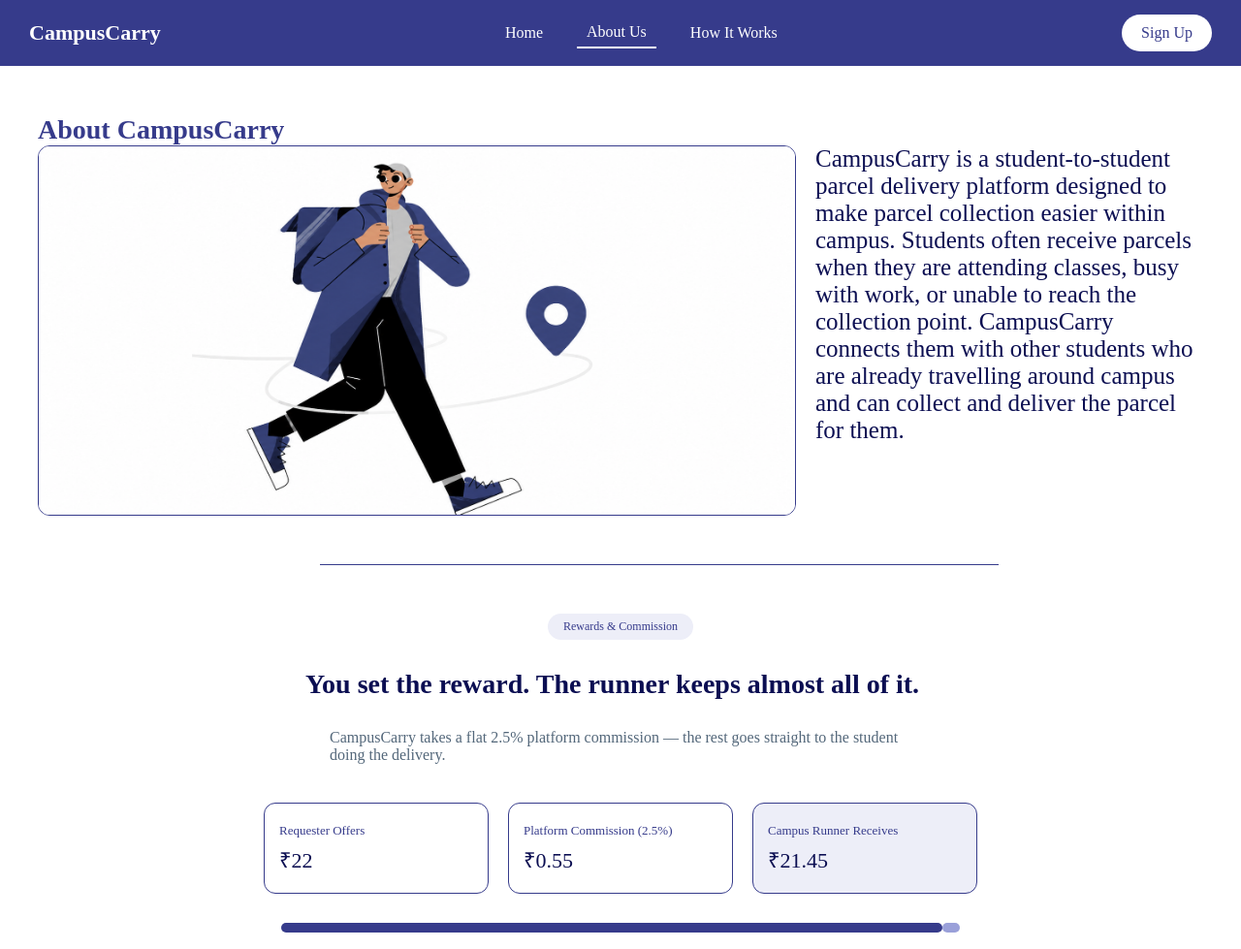
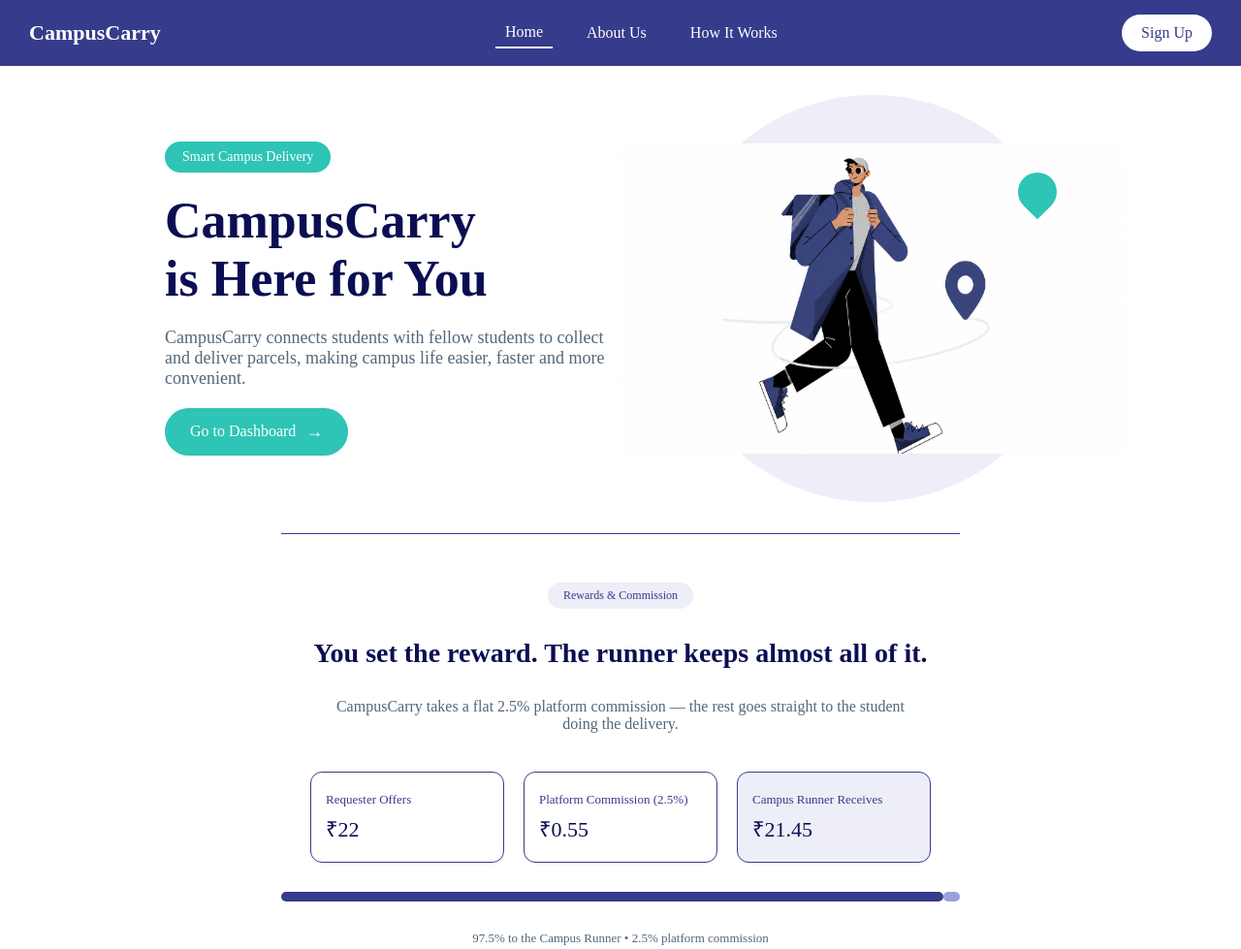
Before and after one commit to himanshish2/web-prog-project, a plain HTML site: page about.html in a window 1280 px wide. Shown: the top 979 px of the page at 97% size. Drawn offline with Linux system fonts and the light colour scheme.

Commit message:
final changes

```diff
--- a/about.html
+++ b/about.html
@@ -2,7 +2,7 @@
 <html lang="en">
 <head>
     <meta charset="UTF-8">
-    <title>About Us - CampusCarry</title>
+    <title>Home - CampusCarry</title>
     <link rel="stylesheet" href="style.css">
 </head>
 <body>
@@ -14,8 +14,8 @@
             </div>
 
             <ul class="navLinks">
-                <li><a href="home.html">Home</a></li>
-                <li><a href="about.html" class="activeLink">About Us</a></li>
+                <li><a href="home.html" class="activeLink">Home</a></li>
+                <li><a href="about.html">About Us</a></li>
                 <li><a href="how-it-works.html">How It Works</a></li>
             </ul>
 
@@ -25,28 +25,36 @@
 
     <main>
 
-        <section class="section aboutSection">
-            <div class="aboutSplit">
+        <!-- HERO -->
+        <section class="section heroSection">
+            <div class="heroSplit">
 
-                <div class="aboutLeft">
-                    <h2 class="sectionHeading">About CampusCarry</h2>
-                    <div class="aboutLeftRow">
-                        <img src="5b26235d-8107-4193-b206-2f32f9f5fd5f.png"
-                             alt="Student handing a parcel to another student on campus"
-                             width="780" height="380" class="aboutImage">
-                        <p class="aboutText">
-                            CampusCarry is a student-to-student parcel
-                            delivery platform designed to make parcel
-                            collection easier within campus. Students
-                            often receive parcels when they are attending
-                            classes, busy with work, or unable to reach the
-                            collection point. CampusCarry connects them
-                            with other students who are already travelling
-                            around campus and can collect and deliver the
-                            parcel for them.
-                        </p>
+                <div class="heroLeft">
+                    <div class="heroPillWrap">
+                        <span class="heroPill">Smart Campus Delivery</span>
                     </div>
+
+                    <h1 class="heroHeading">CampusCarry<br>is Here for You</h1>
+
+                    <p class="heroSubtitle">
+                        CampusCarry connects students with fellow students
+                        to collect and deliver parcels, making campus life
+                        easier, faster and more convenient.
+                    </p>
+
+                    <a href="dashboard.html" class="btnDashboard">
+                        Go to Dashboard <span class="arrowIcon">&rarr;</span>
+                    </a>
                 </div>
+
+                <div class="heroRight">
+                    <div class="heroBlob"></div>
+                    <img src="5b26235d-8107-4193-b206-2f32f9f5fd5f.png"
+                         alt="Student walking with a parcel on campus"
+                         width="520" height="320" class="heroImage">
+                    <div class="heroPin"></div>
+                </div>
+
             </div>
         </section>
 
@@ -54,6 +62,7 @@
             <div class="dividerLine"></div>
         </div>
 
+        <!-- REWARDS & COMMISSION -->
         <section class="section">
             <div class="pillWrap">
                 <span class="pillTag">Rewards &amp; Commission</span>
@@ -94,6 +103,7 @@
             <div class="dividerLine"></div>
         </div>
 
+        <!-- MISSION -->
         <section class="section missionSection">
             <h2 class="sectionHeading">Our Mission</h2>
             <p class="sectionText">
@@ -103,6 +113,7 @@
             </p>
         </section>
 
+        <!-- CTA -->
         <section class="section ctaSection">
             <h2>Need someone to collect your parcel?</h2>
             <p>Find a student who is already on the move.</p>
--- a/style.css
+++ b/style.css
@@ -1,22 +1,22 @@
-/* ==================================================================
-   STYLE.CSS — CampusCarry About Us page (external CSS)
-================================================================== */
 
-/* GLOBAL RESET */
 * {
     margin: 0px;
     padding: 0px;
+    box-sizing: border-box;
 }
 
 body {
     background-color: #ffffff;
     color: #0B0E52;
+    padding-top: 66px;
 }
 
-/* ==========================================================
-   NAVIGATION BAR
-========================================================== */
 .navbar {
+    position: fixed;
+    top: 0;
+    left: 0;
+    width: 100%;
+    z-index: 100;
     display: flex;
     justify-content: space-between;
     align-items: center;
@@ -77,9 +77,6 @@
     background-color: #EDEEF8;
 }
 
-/* ==========================================================
-   GENERIC SECTION WRAPPER
-========================================================== */
 .section {
     display: flex;
     flex-direction: column;
@@ -97,49 +94,137 @@
 }
 
 .sectionText {
-    width: 650px;
+    max-width: 650px;
     font-size: 16px;
+    text-align: center;
 }
 
-/* ==========================================================
-   ABOUT + HOW IT WORKS — true 3:1 split using flex-grow so the
-   ratio can't drift regardless of content width. flex-basis:0
-   forces the split to be governed entirely by flex-grow.
-========================================================== */
-.aboutLeftRow {
+.heroSection {
+    align-items: stretch;
+    padding-top: 0px;
+    padding-bottom: 0px;
+}
+
+.heroSplit {
     display: flex;
     flex-direction: row;
+    align-items: center;
+    justify-content: space-between;
+    max-width: 1200px;
+    margin: 0 auto;
+    padding-top: 80px;
+    padding-bottom: 80px;
+    padding-left: 20px;
+    padding-right: 20px;
+    gap: 40px;
+}
+
+.heroLeft {
+    display: flex;
+    flex-direction: column;
     align-items: flex-start;
     gap: 20px;
+    max-width: 550px;
 }
 
-.aboutImage {
-    border-radius: 12px;
-    border: 1px solid #363B8B;
-}
-.aboutText {
-    width: 400px;
-    font-size: 25px;
+.heroPillWrap {
+    display: flex;
 }
 
-/* ==========================================================
-   DIVIDER LINES — aligned under the same left-shifted content
-========================================================== */
+.heroPill {
+    background-color: #2EC4B6;
+    color: #ffffff;
+    border-radius: 20px;
+    padding-top: 8px;
+    padding-bottom: 8px;
+    padding-left: 18px;
+    padding-right: 18px;
+    font-size: 14px;
+}
+
+.heroHeading {
+    font-size: 52px;
+    line-height: 1.15;
+    color: #0B0E52;
+}
+
+.heroSubtitle {
+    font-size: 18px;
+    color: #53677A;
+    max-width: 480px;
+}
+
+.btnDashboard {
+    display: flex;
+    align-items: center;
+    gap: 10px;
+    background-color: #2EC4B6;
+    color: #ffffff;
+    text-decoration: none;
+    font-size: 16px;
+    padding-top: 14px;
+    padding-bottom: 14px;
+    padding-left: 26px;
+    padding-right: 26px;
+    border-radius: 30px;
+}
+
+.btnDashboard:hover {
+    background-color: #26A99D;
+}
+
+.arrowIcon {
+    font-size: 18px;
+}
+
+.heroRight {
+    position: relative;
+    display: flex;
+    align-items: center;
+    justify-content: center;
+    width: 420px;
+    flex-shrink: 0;
+}
+
+.heroBlob {
+    position: absolute;
+    width: 420px;
+    height: 420px;
+    background-color: #EDEEF8;
+    border-radius: 50%;
+}
+
+.heroImage {
+    position: relative;
+    z-index: 1;
+}
+
+.heroPin {
+    position: absolute;
+    top: 30px;
+    right: 20px;
+    width: 40px;
+    height: 40px;
+    background-color: #2EC4B6;
+    border-radius: 50% 50% 50% 0;
+    transform: rotate(-45deg);
+    z-index: 2;
+}
+
 .dividerWrap {
     display: flex;
     justify-content: center;
-    padding-left: 80px;
+    padding-left: 20px;
+    padding-right: 20px;
 }
 
 .dividerLine {
     width: 700px;
+    max-width: 100%;
     height: 1px;
     background-color: #363B8B;
 }
 
-/* ==========================================================
-   REWARDS & COMMISSION SECTION
-========================================================== */
 .pillWrap {
     display: flex;
     justify-content: center;
@@ -159,7 +244,8 @@
 .rewardHeading {
     font-size: 28px;
     color: #0B0E52;
-    width: 650px;
+    max-width: 650px;
+    text-align: center;
     padding-top: 10px;
     padding-bottom: 10px;
 }
@@ -167,13 +253,16 @@
 .rewardSubtitle {
     font-size: 16px;
     color: #53677A;
-    width: 600px;
+    max-width: 600px;
+    text-align: center;
     padding-bottom: 20px;
 }
 
 .statCardRow {
     display: flex;
     flex-direction: row;
+    flex-wrap: wrap;
+    justify-content: center;
     gap: 20px;
 }
 
@@ -209,19 +298,20 @@
     display: flex;
     flex-direction: row;
     width: 700px;
+    max-width: 100%;
     padding-top: 10px;
     padding-bottom: 10px;
 }
 
 .progressRunnerShare {
-    width: 682px;
+    width: 97.5%;
     height: 10px;
     background-color: #363B8B;
     border-radius: 6px;
 }
 
 .progressCommissionShare {
-    width: 18px;
+    width: 2.5%;
     height: 10px;
     background-color: #9AA0D9;
     border-radius: 6px;
@@ -232,16 +322,11 @@
     color: #53677A;
 }
 
-/* ==========================================================
-   MISSION SECTION
-========================================================== */
+
 .missionSection {
     background-color: #EDEEF8;
 }
 
-/* ==========================================================
-   CALL TO ACTION
-========================================================== */
 .ctaSection {
     background-color: #363B8B;
 }
@@ -254,9 +339,6 @@
     color: #ffffff;
 }
 
-/* ==========================================================
-   FOOTER
-========================================================== */
 footer {
     background-color: #363B8B;
     padding-top: 30px;
@@ -268,6 +350,7 @@
 .footerColumns {
     display: flex;
     flex-direction: row;
+    flex-wrap: wrap;
     justify-content: space-between;
     gap: 20px;
 }
```
Also changed, not shown: b8684d25-6f02-405b-bfe4-e2becc97e296.png (added).
